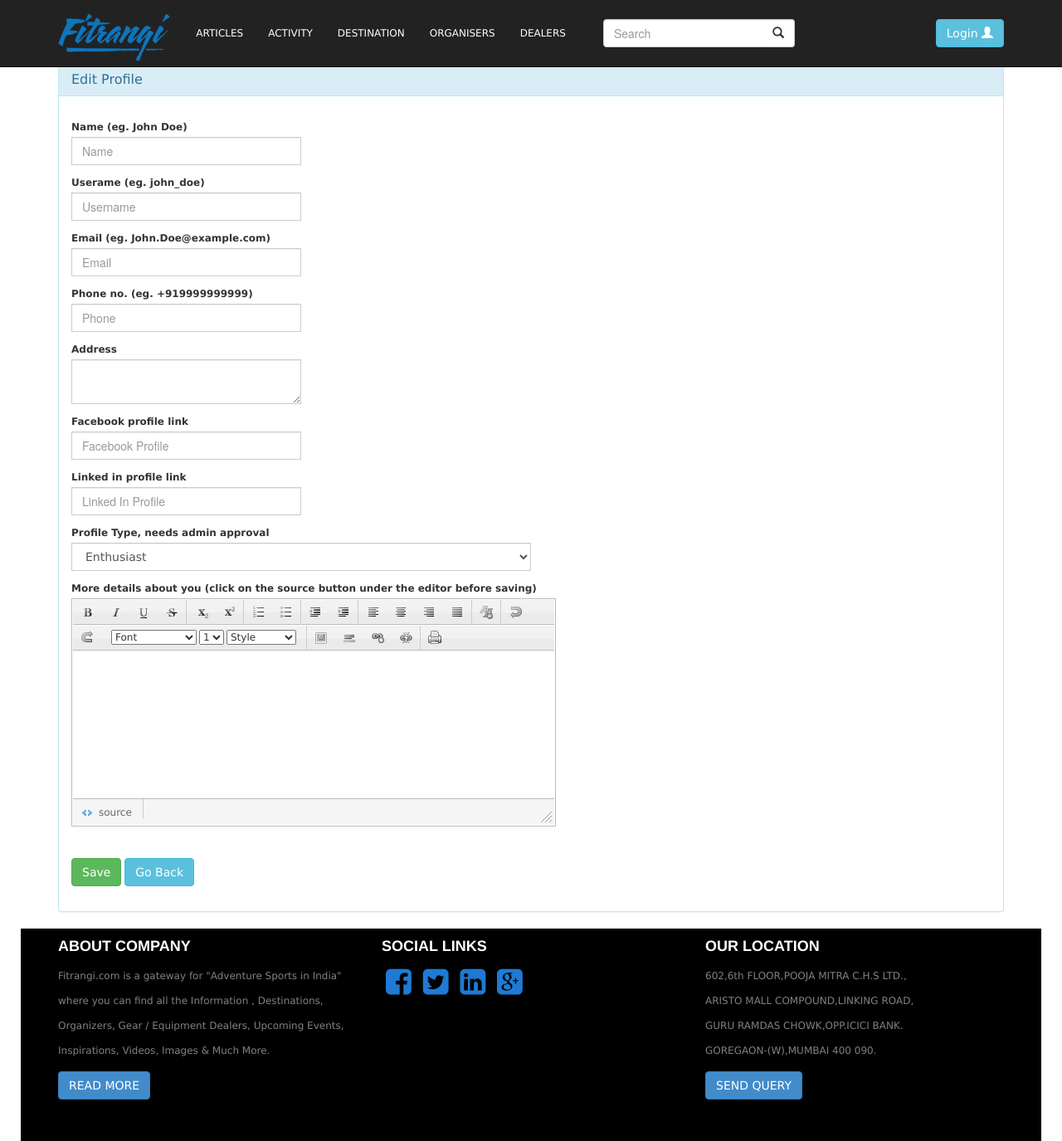
After one commit to arshadansari27/fitrangi-old, a Python web app: template app/templates/user/editor.html in a window 1280 px wide. The commit adds this page. Shown: the whole page at 83% size. Run offline with Jinja, Linux system fonts and the light colour scheme; the template is opened without the code that fills it, so the values that code supplies are empty; some libraries are stand-ins or nearby versions.

Commit message:
Edit Profile also working

```diff
--- a/app/assets/appjs/post-edit.js
+++ b/app/assets/appjs/post-edit.js
@@ -21,6 +21,11 @@ $(document).ready(function(){
     		}
 		});
 	};
+
+	$('#posteditor-form').on('click', '[data-back]', function(e) {
+		console.log($(this).attr('data-back'));
+		window.location.href = $('[data-back]').attr('data-back');
+	});
 
 	$('#posteditor-form').on('click', '#btn-save', function(e) {
 		e.stopPropagation();
--- /dev/null
+++ b/app/assets/appjs/profile-edit.js
@@ -0,0 +1,89 @@
+$(document).ready(function(){
+	console.log('On post-edit.js');
+	var App = window.App;
+
+	var postProfile = function(options) {
+		console.log(options);
+		App.post({
+			url: '/profile_edit',
+			parameters: {
+				key: options.key,
+				name: options.name,
+				username: options.username,
+				email: options.email,
+				phone: options.phone,
+				address: options.address,
+				facebook:options.facebook,
+				linkedin:options.linkedin,
+				type: options.type,
+				details: options.details,
+				image: options.image
+			},
+    		success: function(message, node) {
+    			console.log('in success callback' + message + ", " + JSON.stringify(node));
+			},
+			error: function(message, node) {
+    			console.log('in error callback' + message);
+    		}
+		});
+	};
+
+	$('#profileeditor-form').on('click', '[data-back]', function(e) {
+		console.log($(this).attr('data-back'));
+		window.location.href = $('[data-back]').attr('data-back');
+	});
+
+	$('#profileeditor-form').on('click', '#btn-save', function(e) {
+		e.stopPropagation();
+		var $key = $('#profileeditor-form').attr('data-key');
+		var $name = $('#name').val();
+		var $username = $('#username').val();
+		var $email = $('#email').val();
+		var $phone = $('#phone').val();
+		var $address = $('#address').val();
+		var $facebook= $('#facebook').val();
+		var $linkedin = $('#linkedin').val();
+		var $type = $('#type').val();
+		var $details = $('#details').val();
+		var $image = $('#image')[0].files[0];
+		if ($image != undefined) {
+			fr = new FileReader();
+            fr.onload = function(){
+				postProfile({
+					key: $key,
+					name: $name,
+					username: $username,
+					email: $email,
+					phone: $phone,
+					address: $address,
+					facebook: $facebook,
+					linkedin: $linkedin,
+					type: $type,
+					details: $details,
+					image:fr.result
+				});
+			};
+            //fr.readAsText($image);
+            fr.readAsDataURL($image);
+		} else {
+			postProfile({
+					key: $key,
+					name: $name,
+					username: $username,
+					email: $email,
+					phone: $phone,
+					address: $address,
+					facebook: $facebook,
+					linkedin: $linkedin,
+					type: $type,
+					details: $details,
+					image:''
+			});
+		}
+
+		//console.log($image + ": " + btoa($image));
+		// Remember btoa is browser specific
+
+	});
+
+});
--- a/app/models/__init__.py
+++ b/app/models/__init__.py
@@ -27,13 +27,13 @@ class User():
         node = Node.get_by_id(_id)
         print "Got", node, '' if not node else node.type
         if node.type and PAGE_TYPES[node.type]['parent'] == 'Profile':
-            return User(node.name, node._id)
+            return User(node.name, node._id, _type=node.type)
         else:
             _type = node.type
             while _type is not None and (PAGE_TYPES[_type]['parent'] != 'Profile' or PAGE_TYPES[_type]['parent'] is None):
                 _type = PAGE_TYPES[_type]['parent']
                 if PAGE_TYPES[_type] == 'Profile':
-                    return User(node.name, node._id, _type=user.type)
+                    return User(node.name, node._id, _type=node.type)
         return None
 
     def logout_user(self):
@@ -52,7 +52,7 @@ class User():
             node = nodes[0]
             session['login'] = {'id': str(node._id), 'timestamp': datetime.datetime.now()}
             g.user = User(node.name, node._id, node.type, False)
-            print g.user.name, g.user.id
+            print "***Authenticated", g.user
         else:
             g.user = None
         return g.user
--- a/app/templates/post/detail.html
+++ b/app/templates/post/detail.html
@@ -5,9 +5,12 @@
     	<div class="container">
         	<div class="">
             	<div class="">
+					{% if show_edit %}
+					<span class="pull-right"><a class="btn btn-info" href="/post_editor/{{node._id}}">Edit</a></span>
+					{% endif %}
                 	<div class="col-lg-12">
                     	<hr/>
-						<h2 class="intro-text text-center">{{ node.title }}<br/><small>{{ node.created_by.name }}</small></h2>
+						<h3 class="intro-text text-center">{{ node.title }} <br/><small>{{ node.created_by.name }}</small> &nbsp;</h3>
                     	<hr/>
                 	</div>
                 	<div class="col-lg-12 ">
--- a/app/templates/post/editor.html
+++ b/app/templates/post/editor.html
@@ -65,7 +65,7 @@
                     <div style="margin-top:10px" class="form-group">
                         <div class="col-sm-12 controls">
                             <button id="btn-save" type="button" class="btn btn-success">Save</button>
-                            <button id="btn-cancel" type="button" class="btn btn-info">Go Back</button>
+							<button id="btn-cancel" type="button" class="btn btn-info" data-back="{{back}}">Go Back</button>
                         </div>
                     </div>
                 </form>
--- a/app/templates/user/detail.html
+++ b/app/templates/user/detail.html
@@ -5,6 +5,9 @@
     	<div class="container">
         	<div class="">
             	<div class="">
+					{% if show_edit %}
+					<span class="pull-right"><a class="btn btn-info" href="/profile_editor/{{node._id}}">Edit</a></span>
+					{% endif %}
                 	<div class="well col-lg-12">
                     	<hr/>
 						<h2 class="intro-text text-center">{{ node.name }}<br/></h2>
@@ -18,7 +21,7 @@
                    		</center>
 						{% if node.details %}
 							<div class="container2">
-								{{ user.details|safe }}
+								{{ node.details|safe }}
                     		</div>
 						{% endif %}
         			</div>
--- /dev/null
+++ b/app/templates/user/editor.html
@@ -0,0 +1,130 @@
+{% extends "includes/rest_master.html" %}
+{% block header %}
+<link rel="stylesheet" href="/assets/css/tinyeditor.css">
+<script src="/assets/js/tiny.editor.js"></script>
+{% endblock %}
+{% block body %}
+<div class="container" style="margin-top:50px;">
+    <div id="editorbox">
+        <div class="panel panel-info" >
+            <div class="panel-heading">
+                <div class="panel-title">Edit Profile</div>
+            </div>
+            <div style="padding-top:30px" class="panel-body" >
+				<form id="profileeditor-form" data-key="{{profile._id}}" action="/profile_editor" method="post" class="form-horizontal" role="form">
+                    <div class="input-group" style="width:50%;">
+						<label>Name (eg. John Doe)</label>
+						<fieldset>
+							<input id="name"  style="width:50%;" type="text" class="form-control" name="name" value="{{ profile.name }}" placeholder="Name">
+						</fieldset>
+                    </div>
+					<br/>
+                    <div class="input-group" style="width:50%;">
+						<label>Userame (eg. john_doe)</label>
+						<fieldset>
+						<input id="username"  style="width:50%;" type="text" class="form-control" name="username" value="{{ profile.username }}" placeholder="Username">
+						</fieldset>
+                    </div>
+					<br/>
+                    <div class="input-group" style="width:50%;">
+						<label>Email (eg. John.Doe@example.com)</label>
+						<fieldset>
+							<input id="email"  style="width:50%;" type="text" class="form-control" name="email" value="{{ profile.email }}" placeholder="Email">
+						</fieldset>
+                    </div>
+					<br/>
+                    <div class="input-group" style="width:50%;">
+						<label>Phone no. (eg. +919999999999)</label>
+						<fieldset>
+							<input id="phone"  style="width:50%;" type="text" class="form-control" name="phone" value="{{ profile.phone }}" placeholder="Phone">
+						</fieldset>
+                    </div>
+					<br/>
+                    <div class="input-group" style="width:50%;">
+						<label>Address</label>
+						<fieldset>
+						<textarea id="address" style="width:50%;" class="form-control" name="address">{{ profile.address }}</textarea>
+						</fieldset>
+                    </div>
+					<br/>
+                    <div class="input-group" style="width:50%;">
+						<label>Facebook profile link</label>
+						<fieldset>
+						<input id="facebook"  style="width:50%;" type="text" class="form-control" name="facebook" value="{{ profile.facebook }}" placeholder="Facebook Profile">
+						</fieldset>
+                    </div>
+					<br/>
+                    <div class="input-group" style="width:50%;">
+						<label>Linked in profile link</label>
+						<fieldset>
+						<input id="linkedin"  style="width:50%;" type="text" class="form-control" name="linkedin" value="{{ profile.linkedin }}" placeholder="Linked In Profile">
+						</fieldset>
+                    </div>
+					<br/>
+                    <div class="input-group" style="width:50%;">
+						<label>Profile Type, needs admin approval</label>
+						<fieldset>
+						<select class="form-control" id="type" name="type">
+							<option value="Enthusiast" {% if profile.type=='Enthusiast' %} selected{%endif%}>Enthusiast</option>
+							<option value="Retailer" {% if profile.type=='Retailer' %} selected{%endif%}>Retailer</option>
+							<option value="EventOrganiser" {% if profile.type=='EventOrganiser' %} selected{%endif%}>Event Organiser</option>
+						</select>
+						</fieldset>
+                    </div>
+					<br/>
+                    <div style="width:50%;" class="input-group">
+						<label>More details about you (click on the source button under the editor before saving)</label>
+						<fieldset>
+							<textarea id="details" style="width:50%; height:500px" class="form-control" name="details">{% if profile.details %}{{ profile.details }}{% endif %}</textarea>
+						</fieldset>
+						<script>
+							var editor = new TINY.editor.edit('editor', {
+								id: 'details',
+								width: 584,
+								height: 175,
+								cssclass: 'tinyeditor',
+								controlclass: 'tinyeditor-control',
+								rowclass: 'tinyeditor-header',
+								dividerclass: 'tinyeditor-divider',
+								controls: ['bold', 'italic', 'underline', 'strikethrough', '|', 'subscript', 'superscript', '|',
+									'orderedlist', 'unorderedlist', '|', 'outdent', 'indent', '|', 'leftalign',
+									'centeralign', 'rightalign', 'blockjustify', '|', 'unformat', '|', 'undo', 'redo', 'n',
+									'font', 'size', 'style', '|', 'image', 'hr', 'link', 'unlink', '|', 'print'],
+								footer: true,
+								fonts: ['Verdana','Arial','Georgia','Trebuchet MS'],
+								xhtml: true,
+								cssfile: '',
+								bodyid: 'editor',
+								footerclass: 'tinyeditor-footer',
+								toggle: {text: 'source', activetext: 'html', cssclass: 'toggle'},
+								resize: {cssclass: 'resize'}
+							});
+						</script>
+                    </div>
+					<br/>
+					{% if profile.profile_image | length > 0 %}
+					<div class="images">
+                        <label>
+							Upload profile Image
+                        </label>
+						<fieldset>
+							<input type="file" id="image" name="image" class="form-control" style="width:50%;"/>
+							<img src="{{ profile.profile_image }}" height="50px" width="75px"/> Upload Profile Image
+						</fieldset>
+                    </div>
+					{% endif %}
+					<br/>
+
+                    <div style="margin-top:10px" class="form-group">
+                        <div class="col-sm-12 controls">
+                            <button id="btn-save" type="button" class="btn btn-success">Save</button>
+							<button id="btn-cancel" type="button" class="btn btn-info" data-back="{{back}}">Go Back</button>
+                        </div>
+                    </div>
+                </form>
+            </div>
+    	</div>
+    </div>
+</div>
+{% endblock %}
+{% block script_list %}profile-edit.js{% endblock %}
```
Also changed, not shown: app/views/__init__.py (+16 -2 lines), app/views/editors.py (+51 -2 lines), app/views/pages.py (+8 -3 lines).
